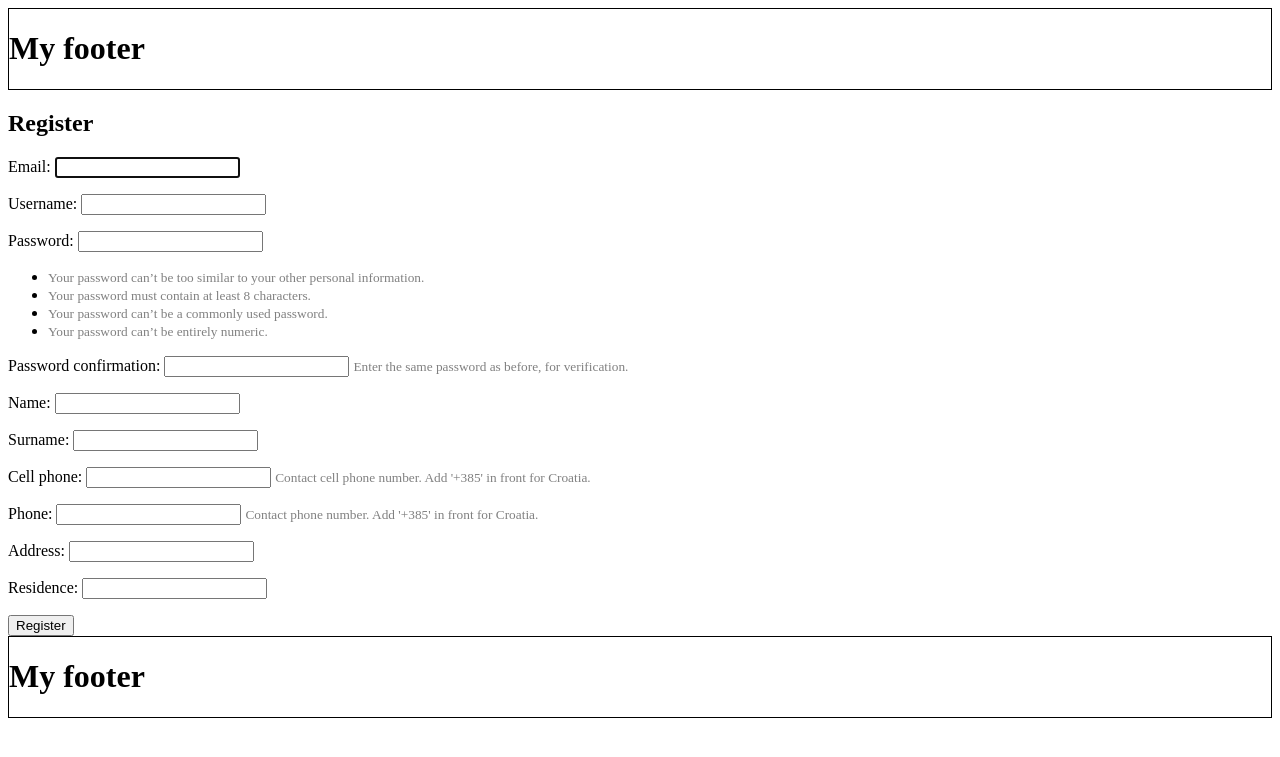
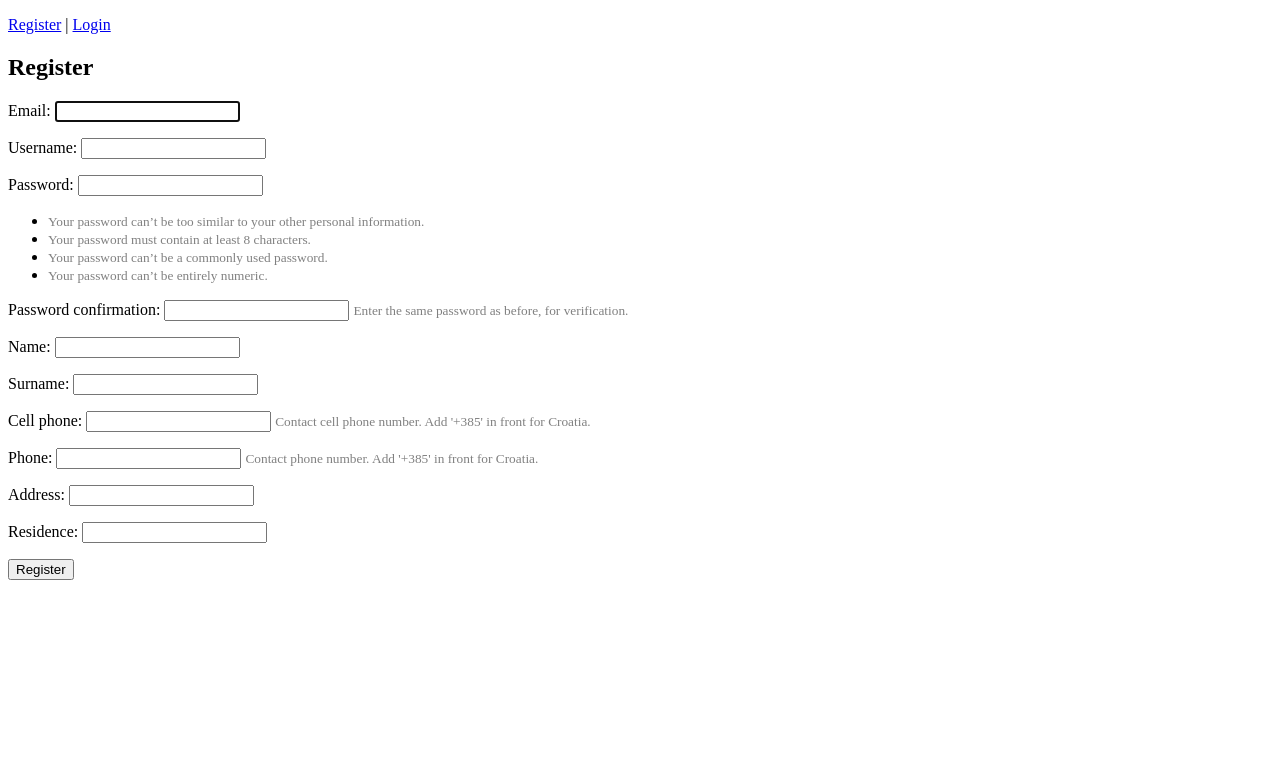
Before and after one commit to markogolub/REST_API, a Django app: page /register/ in a window 1280 px wide. Shown: the top 757 px of the page. Run offline with Django 3.2, Linux system fonts and the light colour scheme.

Commit message:
Made authentication more visable, added link to register page and enabled logout

```diff
--- a/Django/StorageSystemAPI/src/account/views.py
+++ b/Django/StorageSystemAPI/src/account/views.py
@@ -1,5 +1,5 @@
 from django.shortcuts import render, redirect
-from django.contrib.auth import login, authenticate
+from django.contrib.auth import login, authenticate, logout
 from account.forms import RegistrationForm
 
 
@@ -21,3 +21,8 @@ def registation_view(request):
         form = RegistrationForm()
         context['registration_form'] = form
     return render(request, 'account/register.html', context)
+
+
+def logout_view(request):
+    logout(request)
+    return redirect('home')
--- a/Django/StorageSystemAPI/src/mysite/urls.py
+++ b/Django/StorageSystemAPI/src/mysite/urls.py
@@ -16,10 +16,15 @@ Including another URLconf
 from django.contrib import admin
 from django.urls import path
 from personal.views import home_screen_view
-from account.views import registation_view
+
+from account.views import (
+    registation_view,
+    logout_view,
+)
 
 urlpatterns = [
     path('admin/', admin.site.urls),
     path('', home_screen_view, name="home"),
-    path('register/', registation_view, name="register")
+    path('register/', registation_view, name="register"),
+    path('logout/', logout_view, name="logout")
 ]
--- a/Django/StorageSystemAPI/src/templates/base.html
+++ b/Django/StorageSystemAPI/src/templates/base.html
@@ -3,13 +3,18 @@
 
 <head>
     <title>My title</title>
+    {% if request.user.is_authenticated %}
+        <p>Hello, {{request.user.name}} | <a href="{% url 'logout' %}">Logout<a/></p>
+    {% else %}
+        <p><a href="{% url 'register' %}">Register<a/> | <a href="#">Login</a></p>
+    {% endif %}
 </head>
 
-<div style="border: 1px solid #000;">
-    <header>
-        <h1>My footer</h1>
-    </header>
-</div>
+<!--<div style="border: 1px solid #000;">-->
+<!--    <header>-->
+<!--        <h1>My header</h1>-->
+<!--    </header>-->
+<!--</div>-->
 
 <body>
 
@@ -19,9 +24,9 @@
 
 </body>
 
-<div style="border: 1px solid #000;">
-    <footer>
-        <h1>My footer</h1>
-    </footer>
-</div>
-</html>
+<!--<div style="border: 1px solid #000;">-->
+<!--    <footer>-->
+<!--        <h1>My footer</h1>-->
+<!--    </footer>-->
+<!--</div>-->
+<!--</html>-->
```
Also changed, not shown: Django/StorageSystemAPI/src/db.sqlite3.
